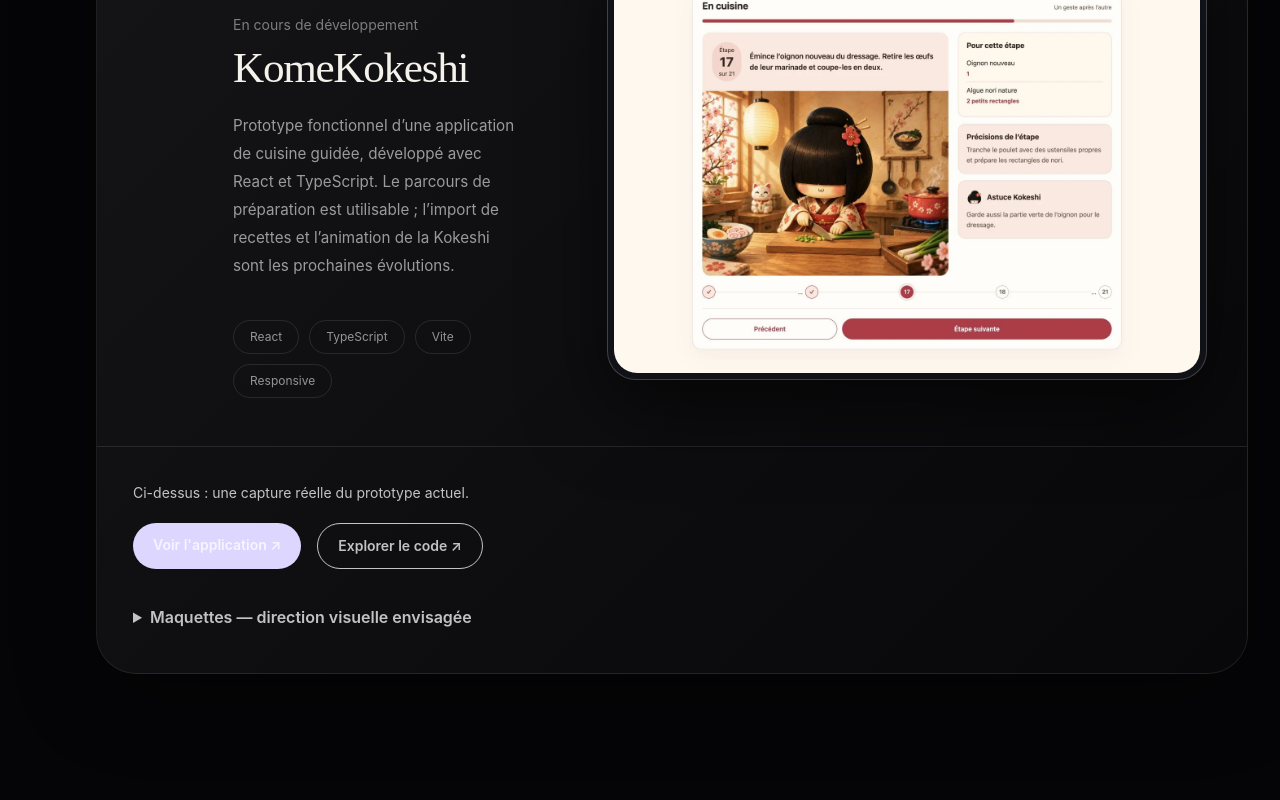
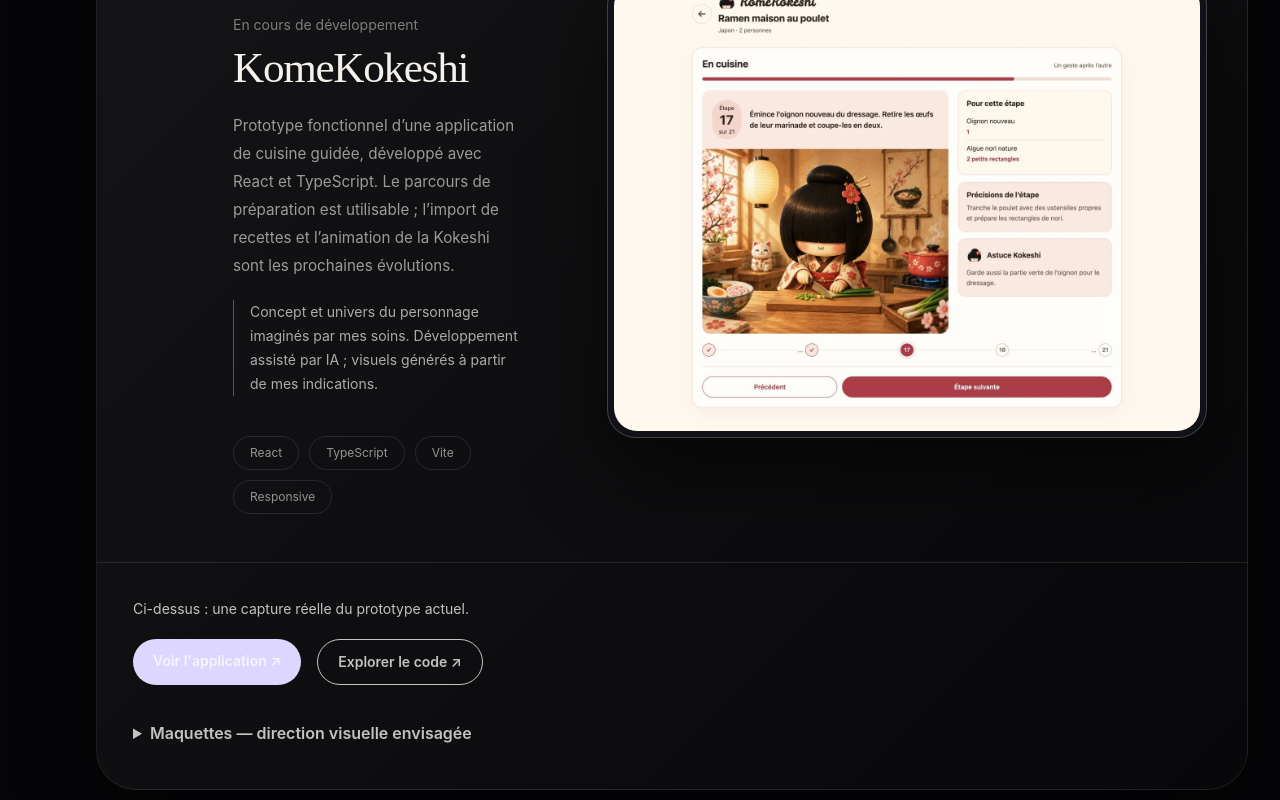
Before and after one commit to kahija/project-k, a React (Vite) app: page / in a window 1280 px wide. Shown: the part 2158-2958 px from the top of the page. Built offline with nearby package versions, Linux system fonts and the light colour scheme.

Commit message:
docs: clarify creative direction and AI assistance for KomeKokeshi

```diff
--- a/src/sections/Projects/Projects.tsx
+++ b/src/sections/Projects/Projects.tsx
@@ -39,6 +39,7 @@ const projects = [
     number: "03",
     category: "Projet personnel",
     title: "KomeKokeshi",
+    contribution: "Concept et univers du personnage imaginés par mes soins. Développement assisté par IA ; visuels générés à partir de mes indications.",
     subtitle: "En cours de développement",
     description:
       "Prototype fonctionnel d’une application de cuisine guidée, développé avec React et TypeScript. Le parcours de préparation est utilisable ; l’import de recettes et l’animation de la Kokeshi sont les prochaines évolutions.",
@@ -65,6 +66,7 @@ export function Projects({ theme }: ProjectsProps) {
   return (
     <section
       id="projects"
+      tabIndex={-1}
       className={`
         relative z-20 -mt-14
         px-4 pb-28
@@ -173,6 +175,11 @@ export function Projects({ theme }: ProjectsProps) {
                     >
                       {project.description}
                     </p>
+                    {project.contribution && (
+                      <p className={`mt-5 max-w-[360px] border-l pl-4 text-sm leading-6 ${isDark ? "border-violet-300/40 text-white/65" : "border-violet-700/40 text-black/65"}`}>
+                        {project.contribution}
+                      </p>
+                    )}
                   </div>
                 </div>
 
```
